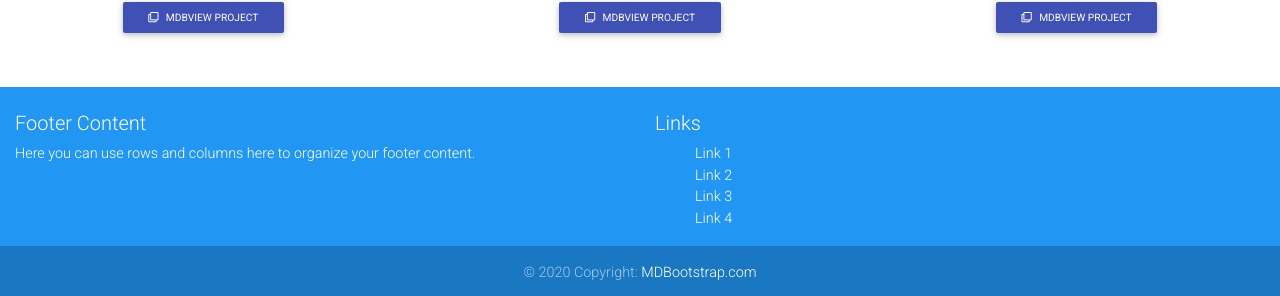
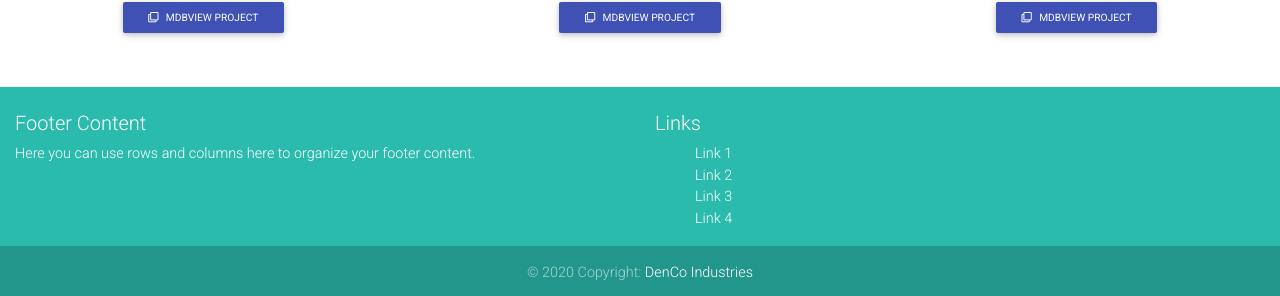
Before and after one commit to denismatijevic/listed1st, a React (Create React App) app: page / in a window 1280 px wide. Shown: the part 769-1065 px from the top of the page. Built offline with nearby package versions, Linux system fonts and the light colour scheme.

Commit message:
changed color on footer to match headerand added a copyright

```diff
--- a/src/components/Contact.js
+++ b/src/components/Contact.js
@@ -3,7 +3,7 @@ import { MDBCol, MDBContainer, MDBRow, MDBFooter } from "mdbreact";
 
 const Contact = () => {
   return (
-    <MDBFooter color="blue" className="font-small pt-4 mt-4">
+    <MDBFooter color="default-color" className="font-small pt-4 mt-4">
       <MDBContainer fluid className="text-center text-md-left">
         <MDBRow>
           <MDBCol md="6">
@@ -34,7 +34,7 @@ const Contact = () => {
       </MDBContainer>
       <div className="footer-copyright text-center py-3">
         <MDBContainer fluid>
-          &copy; {new Date().getFullYear()} Copyright: <a href="https://www.mdbootstrap.com"> MDBootstrap.com </a>
+          &copy; {new Date().getFullYear()} Copyright: <a href="www.github.com/denismatijevic" target="_blank"> DenCo Industries </a>
         </MDBContainer>
       </div>
     </MDBFooter>
```
